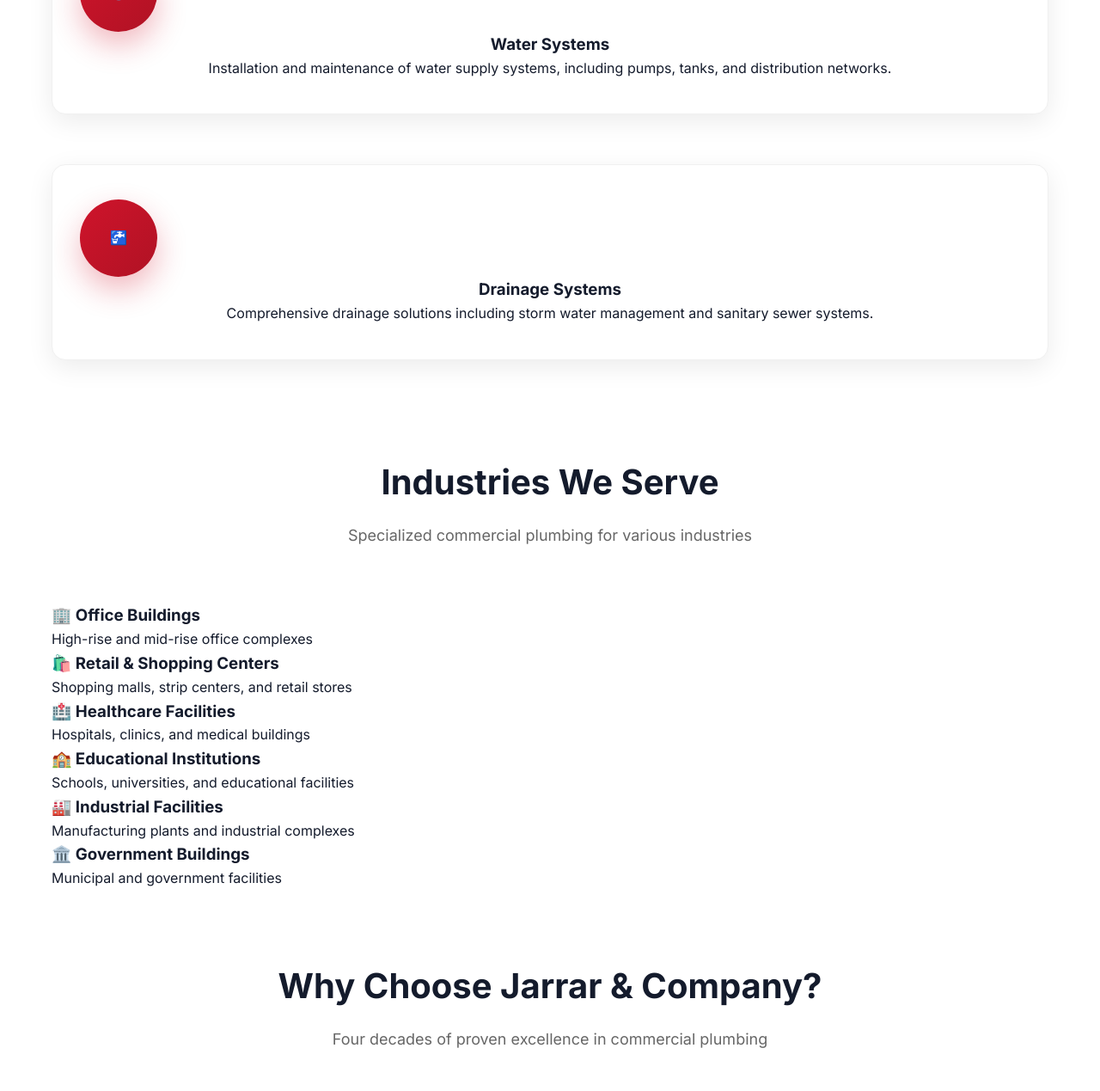
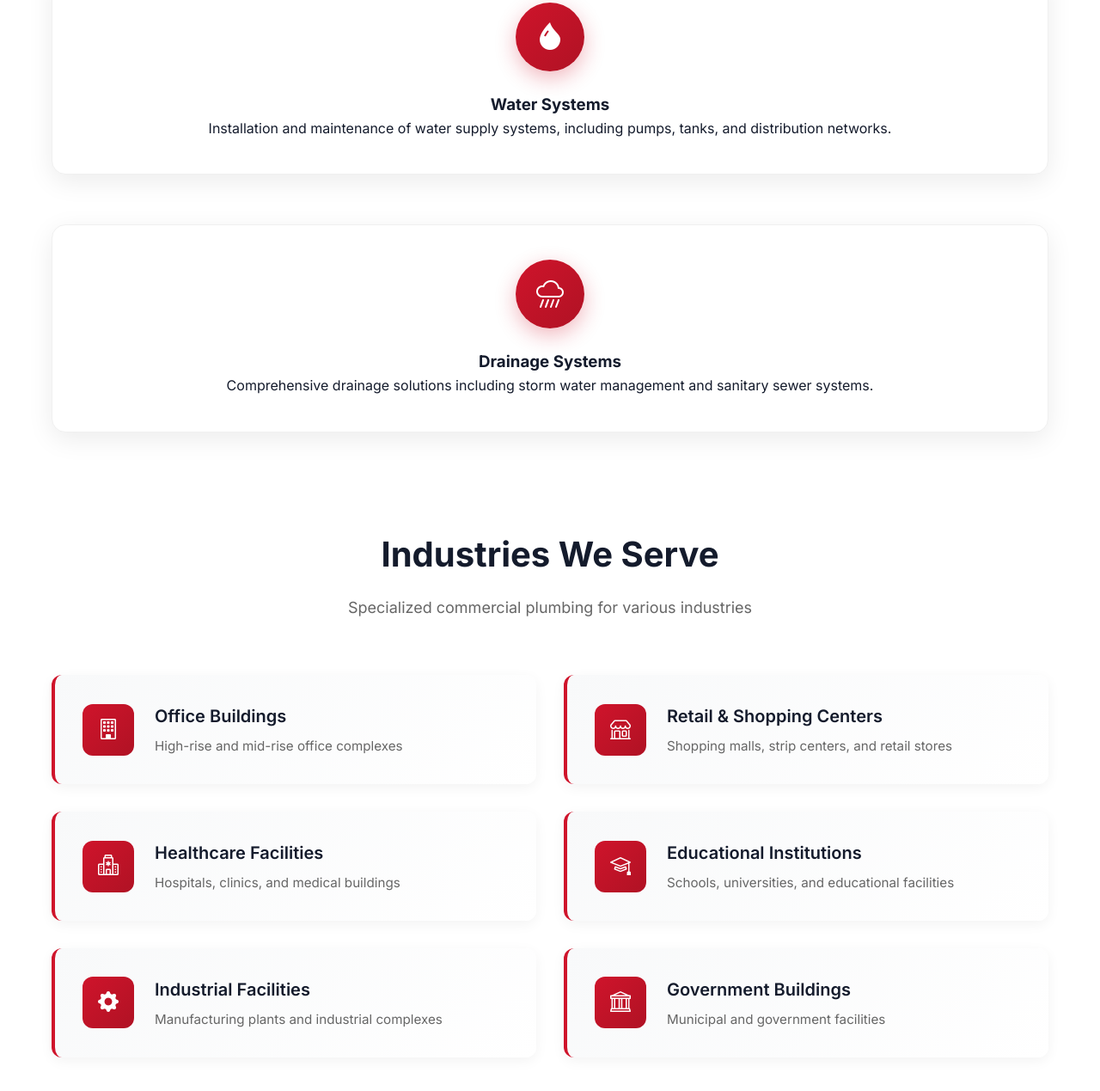
Before and after one commit to pjjarrar/jarrarandcompany, a plain HTML site: page commercial-plumbing.html in a window 1280 px wide. Shown: the part 2572-3841 px from the top of the page at 86% size. Drawn offline with nearby package versions, Linux system fonts and the light colour scheme.

Commit message:
changed info, and styling in commercial-plumbing section

```diff
--- a/commercial-plumbing.html
+++ b/commercial-plumbing.html
@@ -112,32 +112,32 @@
             </div>
             <div class="capabilities-grid">
                 <div class="capability-card">
-                    <div class="capability-icon">🏗️</div>
+                    <div class="capability-icon"><i class="bi bi-building"></i></div>
                     <h3>New Construction</h3>
                     <p>Complete plumbing systems for new commercial buildings, including office complexes, retail spaces, and industrial facilities.</p>
                 </div>
                 <div class="capability-card">
-                    <div class="capability-icon">🔧</div>
+                    <div class="capability-icon"><i class="bi bi-tools"></i></div>
                     <h3>Renovations & Upgrades</h3>
                     <p>Modernizing existing plumbing systems, upgrading fixtures, and improving water efficiency in commercial properties.</p>
                 </div>
                 <div class="capability-card">
-                    <div class="capability-icon">⚡</div>
+                    <div class="capability-icon"><i class="bi bi-lightning-fill"></i></div>
                     <h3>Emergency Repairs</h3>
                     <p>24/7 emergency plumbing services to minimize downtime and keep your business operations running smoothly.</p>
                 </div>
                 <div class="capability-card">
-                    <div class="capability-icon">🔍</div>
+                    <div class="capability-icon"><i class="bi bi-search"></i></div>
                     <h3>Maintenance Programs</h3>
                     <p>Preventive maintenance services to extend system life, reduce costs, and ensure optimal performance.</p>
                 </div>
                 <div class="capability-card">
-                    <div class="capability-icon">💧</div>
+                    <div class="capability-icon"><i class="bi bi-droplet-fill"></i></div>
                     <h3>Water Systems</h3>
                     <p>Installation and maintenance of water supply systems, including pumps, tanks, and distribution networks.</p>
                 </div>
                 <div class="capability-card">
-                    <div class="capability-icon">🚰</div>
+                    <div class="capability-icon"><i class="bi bi-cloud-rain-heavy"></i></div>
                     <h3>Drainage Systems</h3>
                     <p>Comprehensive drainage solutions including storm water management and sanitary sewer systems.</p>
                 </div>
@@ -152,30 +152,54 @@
                 <h2>Industries We Serve</h2>
                 <p>Specialized commercial plumbing for various industries</p>
             </div>
-            <div class="industries-grid">
+            <div class="industries-showcase">
+                <div class="industry-row">
                     <div class="industry-item">
-                    <h3>🏢 Office Buildings</h3>
+                        <div class="industry-icon"><i class="bi bi-building"></i></div>
+                        <div class="industry-content">
+                            <h3>Office Buildings</h3>
                             <p>High-rise and mid-rise office complexes</p>
                         </div>
+                    </div>
                     <div class="industry-item">
-                    <h3>🛍️ Retail & Shopping Centers</h3>
+                        <div class="industry-icon"><i class="bi bi-shop"></i></div>
+                        <div class="industry-content">
+                            <h3>Retail & Shopping Centers</h3>
                             <p>Shopping malls, strip centers, and retail stores</p>
                         </div>
+                    </div>
+                </div>
+                <div class="industry-row">
                     <div class="industry-item">
-                    <h3>🏥 Healthcare Facilities</h3>
+                        <div class="industry-icon"><i class="bi bi-hospital"></i></div>
+                        <div class="industry-content">
+                            <h3>Healthcare Facilities</h3>
                             <p>Hospitals, clinics, and medical buildings</p>
                         </div>
+                    </div>
                     <div class="industry-item">
-                    <h3>🏫 Educational Institutions</h3>
+                        <div class="industry-icon"><i class="bi bi-mortarboard"></i></div>
+                        <div class="industry-content">
+                            <h3>Educational Institutions</h3>
                             <p>Schools, universities, and educational facilities</p>
                         </div>
+                    </div>
+                </div>
+                <div class="industry-row">
                     <div class="industry-item">
-                    <h3>🏭 Industrial Facilities</h3>
+                        <div class="industry-icon"><i class="bi bi-gear-fill"></i></div>
+                        <div class="industry-content">
+                            <h3>Industrial Facilities</h3>
                             <p>Manufacturing plants and industrial complexes</p>
                         </div>
+                    </div>
                     <div class="industry-item">
-                    <h3>🏛️ Government Buildings</h3>
+                        <div class="industry-icon"><i class="bi bi-bank"></i></div>
+                        <div class="industry-content">
+                            <h3>Government Buildings</h3>
                             <p>Municipal and government facilities</p>
+                        </div>
+                    </div>
                 </div>
             </div>
         </div>
@@ -190,22 +214,22 @@
             </div>
             <div class="features-grid">
                 <div class="feature-card">
-                    <div class="feature-icon">🏆</div>
+                    <div class="feature-icon"><i class="bi bi-award-fill"></i></div>
                     <h3>45+ Years Experience</h3>
                     <p>Decades of expertise in commercial plumbing projects</p>
                 </div>
                 <div class="feature-card">
-                    <div class="feature-icon">📋</div>
+                    <div class="feature-icon"><i class="bi bi-shield-check"></i></div>
                     <h3>Licensed & Insured</h3>
                     <p>Fully licensed, bonded, and insured professionals</p>
                 </div>
                 <div class="feature-card">
-                    <div class="feature-icon">⚡</div>
+                    <div class="feature-icon"><i class="bi bi-lightning-fill"></i></div>
                     <h3>Fast Response</h3>
                     <p>Quick turnaround on projects and emergency calls</p>
                 </div>
                 <div class="feature-card">
-                    <div class="feature-icon">🔧</div>
+                    <div class="feature-icon"><i class="bi bi-tools"></i></div>
                     <h3>Quality Workmanship</h3>
                     <p>Commitment to excellence in every project</p>
                 </div>
--- a/css/style.css
+++ b/css/style.css
@@ -1350,6 +1350,123 @@ html {
 .capability-icon i {
     font-size: 2.5rem;
     color: white;
+}
+
+/* Capability card icon centering */
+.capability-card .capability-icon {
+    margin: 0 auto 1.5rem auto;
+    width: 80px;
+    height: 80px;
+    background: linear-gradient(135deg, #CF142B 0%, #B01224 100%);
+    border-radius: 50%;
+    display: flex;
+    align-items: center;
+    justify-content: center;
+    box-shadow: 0 8px 25px rgba(207, 20, 43, 0.3);
+    transition: all 0.3s ease;
+}
+
+.capability-card .capability-icon i {
+    font-size: 2rem;
+    color: white;
+}
+
+/* Industries Showcase - Horizontal Layout */
+.industries-showcase {
+    display: flex;
+    flex-direction: column;
+    gap: 2rem;
+    margin-top: 3rem;
+}
+
+.industry-row {
+    display: grid;
+    grid-template-columns: 1fr 1fr;
+    gap: 2rem;
+}
+
+.industry-item {
+    display: flex;
+    align-items: center;
+    background: linear-gradient(135deg, #f8f9fa 0%, #ffffff 100%);
+    padding: 2rem;
+    border-radius: 12px;
+    border-left: 4px solid #CF142B;
+    transition: all 0.3s ease;
+    box-shadow: 0 4px 15px rgba(0, 0, 0, 0.05);
+}
+
+.industry-item:hover {
+    transform: translateX(8px);
+    box-shadow: 0 8px 25px rgba(0, 0, 0, 0.1);
+    border-left-color: #141B2C;
+}
+
+.industry-icon {
+    flex-shrink: 0;
+    width: 60px;
+    height: 60px;
+    background: linear-gradient(135deg, #CF142B 0%, #B01224 100%);
+    border-radius: 12px;
+    display: flex;
+    align-items: center;
+    justify-content: center;
+    margin-right: 1.5rem;
+    transition: all 0.3s ease;
+}
+
+.industry-item:hover .industry-icon {
+    transform: scale(1.1);
+    box-shadow: 0 8px 20px rgba(207, 20, 43, 0.3);
+}
+
+.industry-icon i {
+    font-size: 1.5rem;
+    color: white;
+}
+
+.industry-content h3 {
+    font-size: 1.25rem;
+    font-weight: 600;
+    color: #141B2C;
+    margin-bottom: 0.5rem;
+}
+
+.industry-content p {
+    color: #666;
+    line-height: 1.5;
+    font-size: 0.95rem;
+    margin: 0;
+}
+
+/* Responsive Design for Industries */
+@media (max-width: 768px) {
+    .industry-row {
+        grid-template-columns: 1fr;
+        gap: 1rem;
+    }
+
+    .industry-item {
+        padding: 1.5rem;
+    }
+
+    .industry-icon {
+        width: 50px;
+        height: 50px;
+        margin-right: 1rem;
+    }
+
+    .industry-icon i {
+        font-size: 1.25rem;
+    }
+
+    .industry-content h3 {
+        font-size: 1.1rem;
+    }
+
+    .industry-content p {
+        font-size: 0.9rem;
+    }
 }
 
 .capability-content {
```
Also changed, not shown: site-utilities.html (+1 -1 lines). Lines whose indentation alone changed are shown as unchanged.
